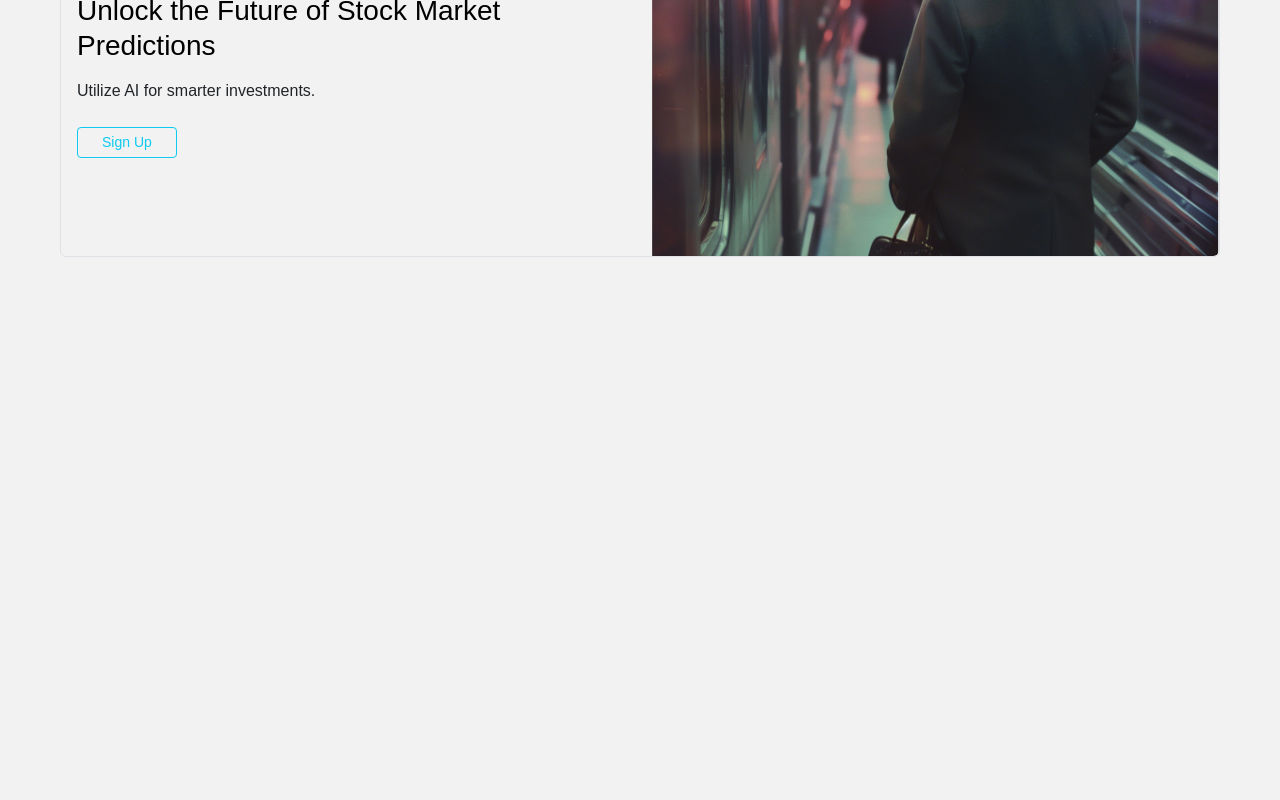
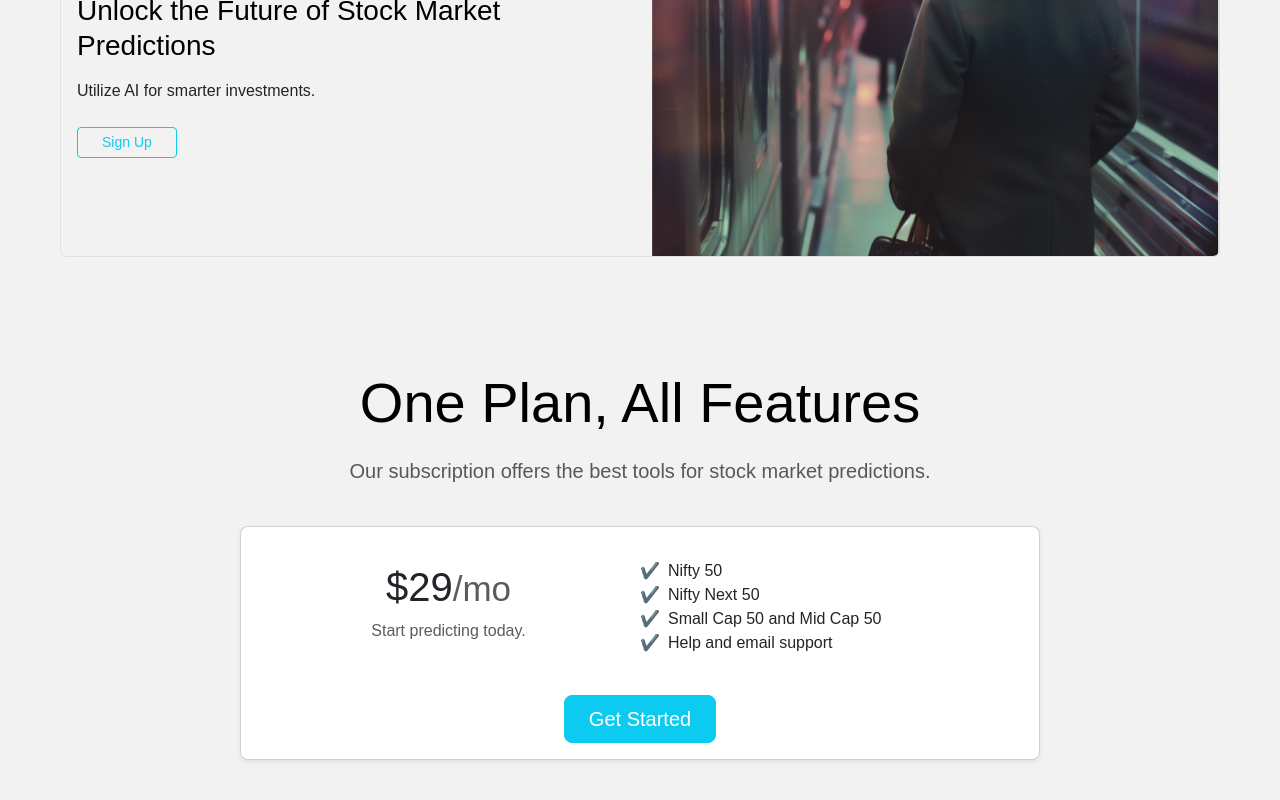
Before and after one commit to rudrakumar2012/StockSage-AI, a React (Vite) app: page / in a window 1280 px wide. Shown: the part 3109-3909 px from the top of the page. Before the commit the page ends 3430 px from the top, so only its background shows below. Built offline with nearby package versions, Linux system fonts and the light colour scheme.

Commit message:
added Pricing and styled

```diff
--- a/src/App.jsx
+++ b/src/App.jsx
@@ -7,6 +7,7 @@ import Hero3 from "./components/Hero3";
 import Feature from "./components/Feature";
 import StockGrid from "./components/StockGrid";
 import Insights from "./components/Insights";
+import Pricing from "./components/Pricing";
 
 function App() {
   return (
@@ -30,6 +31,7 @@ function Home() {
       <Hero3 />
       <Feature />
       <Insights />
+      <Pricing />
     </div>
   );
 }
--- /dev/null
+++ b/src/components/Pricing.jsx
@@ -0,0 +1,56 @@
+import React from "react";
+import { Link } from "react-router-dom";
+
+const Pricing = () => {
+  return (
+    <div className="container px-4 py-5 text-center">
+      <div className="pricing-header p-3 pb-md-4 mx-auto">
+        <h1 className="display-4 fw-normal text-body-emphasis text-center">
+          One Plan, All Features
+        </h1>
+        <p className="fs-5 text-body-secondary">
+          Our subscription offers the best tools for stock market predictions.
+        </p>
+      </div>
+      <div
+        className="card mb-4 rounded-3 shadow-sm mx-auto"
+        style={{ maxWidth: "800px" }}
+      >
+        <div className="card-body d-flex flex-column flex-md-row align-items-center justify-content-around">
+          <div className="w-100 w-md-50">
+            <h1 className="card-title pricing-card-title text-center">
+              $29<small className="text-body-secondary fw-light">/mo</small>
+            </h1>
+            <p className="fs-6 text-body-secondary">Start predicting today.</p>
+          </div>
+          <div className="w-100 w-md-50">
+            <ul className="list-unstyled mt-3 mb-4">
+              <li className="d-flex align-items-center">
+                <span className="me-2">✔️</span>Nifty 50
+              </li>
+              <li className="d-flex align-items-center">
+                <span className="me-2">✔️</span>Nifty Next 50
+              </li>
+              <li className="d-flex align-items-center">
+                <span className="me-2">✔️</span>Small Cap 50 and Mid Cap 50
+              </li>
+              <li className="d-flex align-items-center">
+                <span className="me-2">✔️</span>Help and email support
+              </li>
+            </ul>
+          </div>
+        </div>
+        <div className="d-grid gap-2 mx-auto mb-3">
+          <Link
+            to="/showdata"
+            className="btn btn-info btn-rounded btn-lg px-4 text-white"
+          >
+            Get Started
+          </Link>
+        </div>
+      </div>
+    </div>
+  );
+};
+
+export default Pricing;
```
